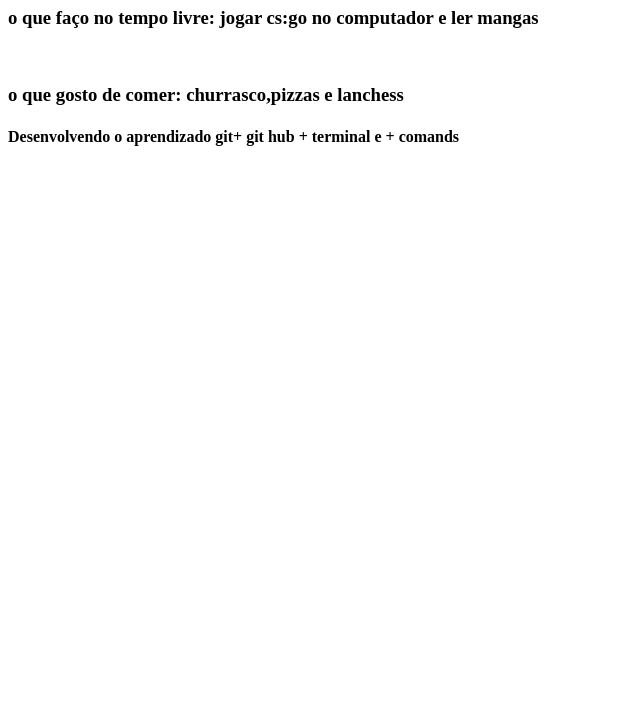
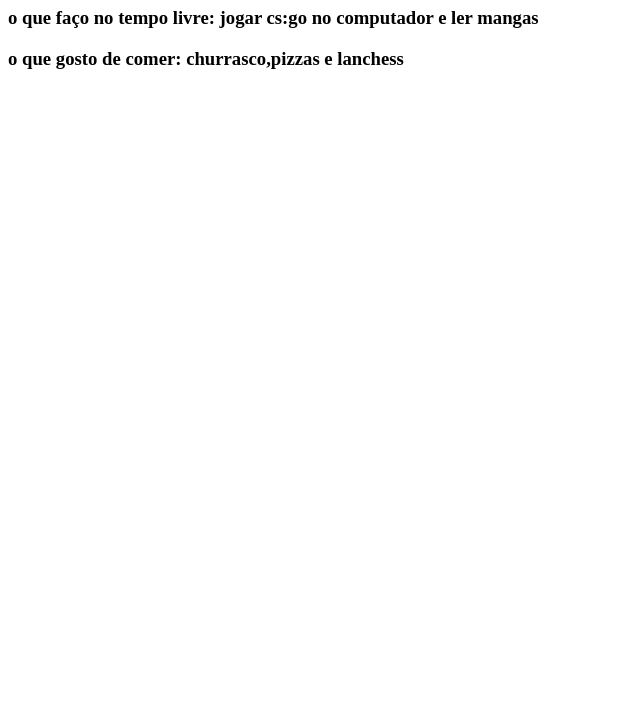
Before and after one commit to Ri3ei2o/meu-site-simples, a plain HTML site: page index.html in a window 1280 px wide. Shown: the part 73-800 px from the top of the page, without its empty margins (0-640 px from the left). Drawn offline with Linux system fonts and the light colour scheme.

Commit message:
Revert "adicionando paragrafo no readme do Joao Ribeirao"

```diff
--- a/index.html
+++ b/index.html
@@ -8,13 +8,7 @@
 <body>
     <h1>minhas anotações</h1>
    <h3> <P>o que faço no tempo livre: jogar cs:go no computador e ler mangas</p></h3>
-    <br>
-
 <h3><P>o que gosto de comer: churrasco,pizzas e lanchess</P> </h3>
-
-<h4>
-    <p>Desenvolvendo o aprendizado git+ git hub + terminal e + comands</p>
-</h4>
 
 
 </body>
```
